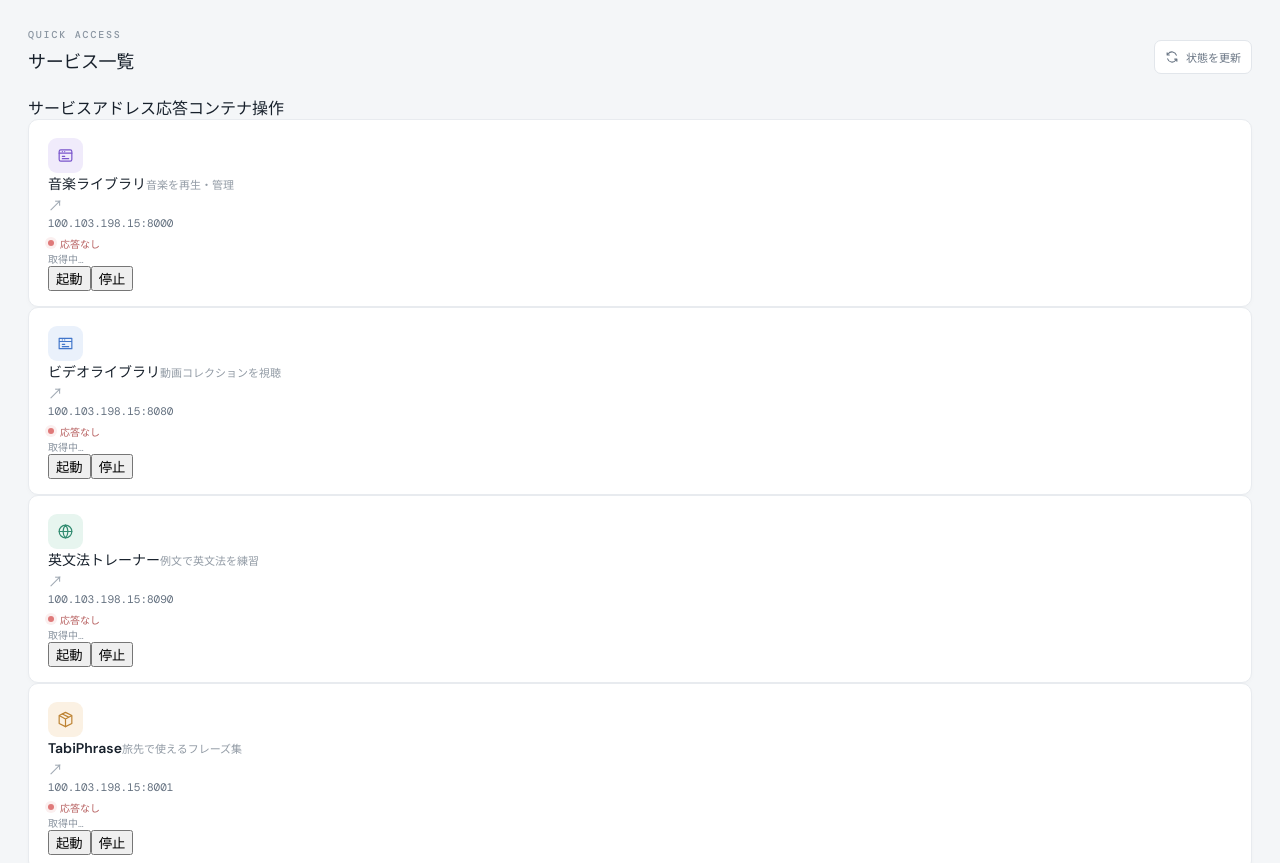
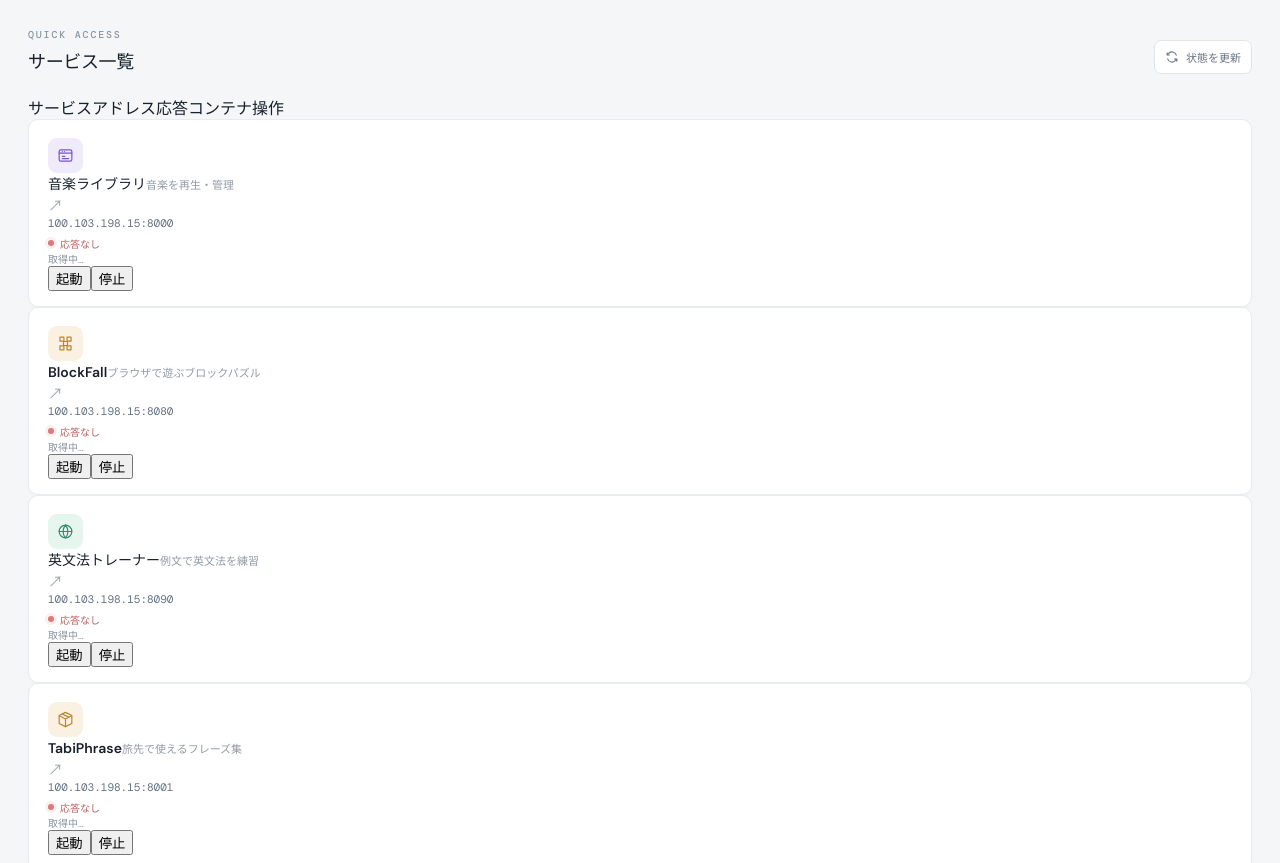
Before and after one commit to fujitakunihiro/dashboard, a plain HTML site: page index.html in a window 1280 px wide. Shown: the top 863 px of the page. Drawn offline with nearby package versions, Linux system fonts and the light colour scheme; no server answers.

Commit message:
Update port 8080 dashboard entry to BlockFall

```diff
--- a/control-api/server.mjs
+++ b/control-api/server.mjs
@@ -11,7 +11,7 @@ const workspaceRoot = resolve(process.env.DASHBOARD_WORKSPACE_ROOT || resolve(pr
 const port = Number(process.env.DASHBOARD_CONTROL_PORT || 3178);
 const services = {
   music: { project: "music-server", file: "ジュークボックス/docker-compose.yml" },
-  video: { project: "home-video-streamer", file: "自宅動画配信サーバー/compose.yaml" },
+  blockfall: { project: "blockfall", file: "テトリス/docker-compose.yml" },
   english: { project: "kotoba-study", file: "13_英語勉強/compose.yaml" },
   tabiphrase: { project: "12_lang", file: "12_lang/compose.yaml" },
   stock: { project: "app", file: "stock-compare/app/docker-compose.yml" },
--- a/index.html
+++ b/index.html
@@ -43,10 +43,10 @@
             <span class="container-state" role="cell" data-container-state>取得中…</span>
             <div class="row-actions" role="cell"><button type="button" data-action="start">起動</button><button type="button" data-action="stop">停止</button></div>
           </article>
-          <article class="service-card" data-service-id="video" role="row">
+          <article class="service-card" data-service-id="blockfall" role="row">
             <a class="service-link" role="cell" href="http://100.103.198.15:8080/" target="_blank" rel="noopener noreferrer" data-url="http://100.103.198.15:8080/">
-              <span class="service-icon blue" aria-hidden="true"><svg viewBox="0 0 24 24"><path d="M4 5.5h16v13H4zM4 9.5h16M8 7.5h.01M11 7.5h.01M8 13h3m-3 3h8"/></svg></span>
-              <span class="service-copy"><span class="service-name">ビデオライブラリ</span><span class="service-description">動画コレクションを視聴</span></span>
+              <span class="service-icon amber" aria-hidden="true"><svg viewBox="0 0 24 24"><path d="M5 4h5v5H5zM14 4h5v5h-5zM9.5 9.5h5v5h-5zM5 15h5v5H5zM14 15h5v5h-5z"/></svg></span>
+              <span class="service-copy"><span class="service-name">BlockFall</span><span class="service-description">ブラウザで遊ぶブロックパズル</span></span>
               <span class="arrow" aria-hidden="true">↗</span>
             </a>
             <code class="service-url" role="cell">100.103.198.15:8080</code>
```
